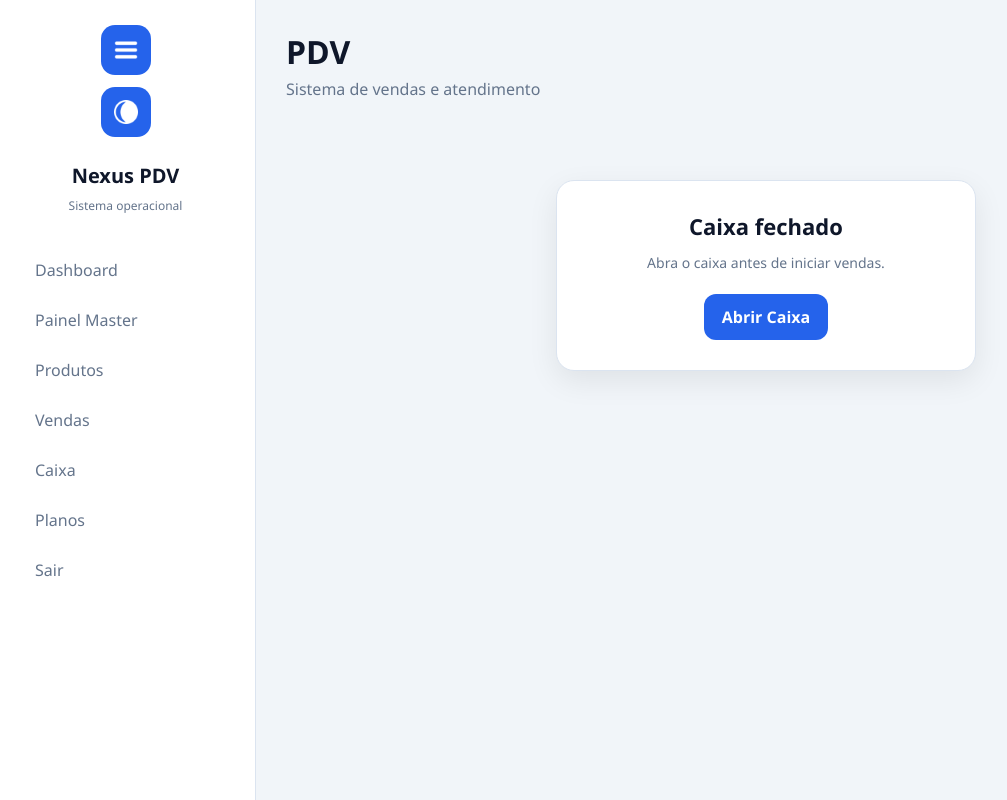
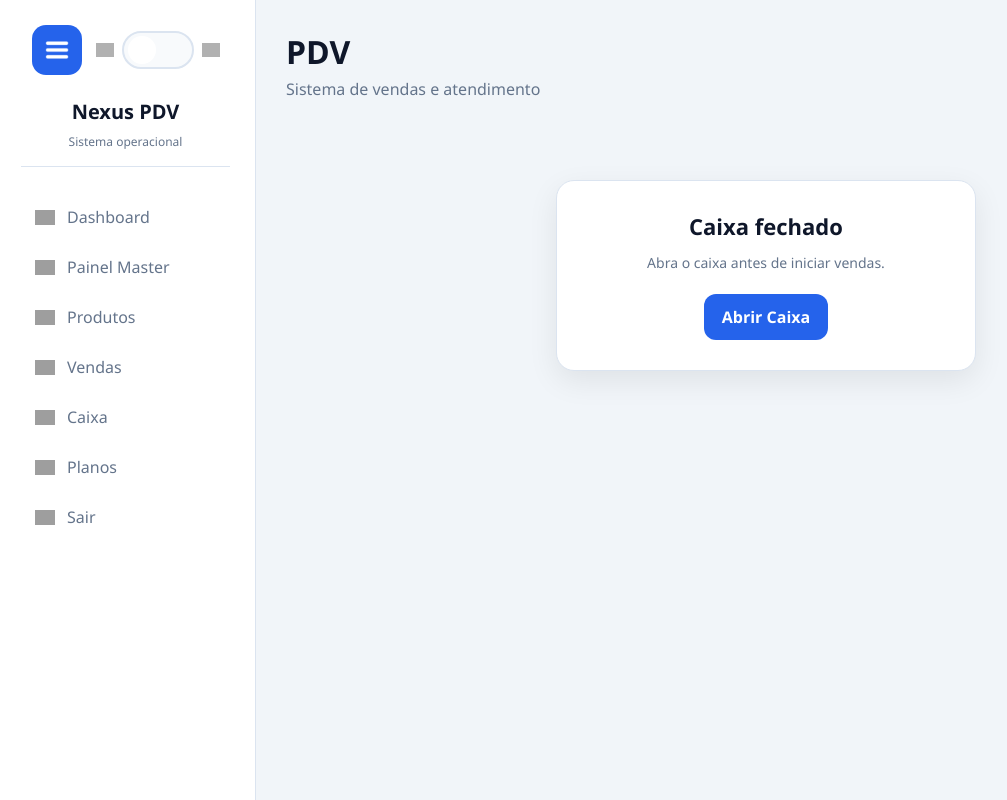
Before and after one commit to Tenorio7z/sistema-vendas, a Flask app: page /vendas in a window 1280 px wide. Shown: the whole page, without its empty margins (4-1011 px from the left). Run offline with Flask 3, Linux system fonts and the light colour scheme; a user stored in the database is signed in; data that the repository does not hold is empty; some libraries are stand-ins or nearby versions; grey boxes are pictures that could not be loaded.

Commit message:
Atualização Interface

```diff
--- a/static/css/base.css
+++ b/static/css/base.css
@@ -89,54 +89,117 @@ SIDEBAR
     z-index: 1000;
 }
 
-.sidebar h2 {
-    color: var(--text);
-}
-
-
-.sidebar nav {
-    margin-top: 25px;
-}
-
-.sidebar a {
-    display: block;
-
-    text-decoration: none;
-
-    color: var(--text-secondary);
-
-    padding: 14px;
-
-    border-radius: 12px;
-
-    transition: .3s;
-}
-
-.sidebar a:hover {
-    background: var(--card-hover);
-    color: var(--text);
-}
+/* TOPO */
 
 .sidebar-top {
     width: 100%;
-    margin-bottom: 30px;
+    margin-bottom: 25px;
 }
 
 .sidebar-header {
     display: flex;
     flex-direction: column;
     align-items: center;
-    gap: 25px;
+    gap: 18px;
 }
+
+/* MENU + SWITCH */
 
 .sidebar-actions {
     display: flex;
-    flex-direction: column;
-    gap: 12px;
+    align-items: center;
+    justify-content: center;
+    gap: 14px;
 }
+
+/* BOTÃO MENU */
+
+.menu-toggle {
+    width: 50px;
+    height: 50px;
+    border: none;
+    border-radius: 14px;
+    background: var(--primary);
+    cursor: pointer;
+    display: flex;
+    align-items: center;
+    justify-content: center;
+    transition: .3s;
+}
+
+.menu-toggle img {
+    width: 24px;
+    height: 24px;
+    object-fit: contain;
+    transition: .3s;
+}
+
+.menu-toggle:hover {
+    background: var(--primary-hover);
+    transform: translateY(-2px);
+}
+
+.menu-toggle:hover img {
+    transform: scale(1.1);
+}
+
+/* WRAPPER DO SWITCH */
+
+.theme-wrapper {
+    display: flex;
+    align-items: center;
+    gap: 8px;
+}
+
+/* ÍCONES LATERAIS */
+
+.theme-side-icon {
+    width: 18px;
+    height: 18px;
+    object-fit: contain;
+    opacity: .8;
+    transition: .3s;
+}
+
+.theme-side-icon:hover {
+    opacity: 1;
+    transform: scale(1.1);
+}
+
+/* SWITCH */
+
+.theme-switch {
+    width: 72px;
+    height: 38px;
+    background: var(--card-hover);
+    border: 2px solid var(--border);
+    border-radius: 50px;
+    position: relative;
+    cursor: pointer;
+    display: flex;
+    align-items: center;
+    padding: 4px;
+    transition: .3s;
+}
+
+.switch-ball {
+    width: 28px;
+    height: 28px;
+    background: white;
+    border-radius: 50%;
+    transition: .35s ease;
+    transform: translateX(0);
+}
+
+body.dark .switch-ball {
+    transform: translateX(30px);
+}
+
+/* LOGO */
 
 .sidebar-logo {
     text-align: center;
+    margin-top: 5px;
 }
 
 .sidebar-logo h2 {
@@ -151,40 +214,50 @@ SIDEBAR
     color: var(--text-secondary);
 }
 
-.menu-toggle,
-.theme-toggle {
-    width: 50px;
-    height: 50px;
-    border: none;
-    border-radius: 14px;
-    background: var(--primary);
-    cursor: pointer;
+/* DIVISOR */
+
+.sidebar-divider {
+    width: 100%;
+    height: 1px;
+    background: var(--border);
+    margin-top: 15px;
+}
+
+/* LINKS */
+
+.sidebar nav {
+    margin-top: 20px;
+}
+
+.sidebar a {
     display: flex;
     align-items: center;
-    justify-content: center;
+    gap: 12px;
+    text-decoration: none;
+    color: var(--text-secondary);
+    padding: 14px;
+    border-radius: 12px;
     transition: .3s;
 }
 
-.menu-toggle img,
-.theme-toggle img {
-    width: 24px;
-    height: 24px;
+.sidebar a:hover {
+    background: var(--card-hover);
+    color: var(--text);
+}
+
+/* ÍCONES DOS LINKS */
+
+.nav-icon {
+    width: 20px;
+    height: 20px;
     object-fit: contain;
+    flex-shrink: 0;
     transition: .3s;
 }
 
-.menu-toggle:hover,
-.theme-toggle:hover {
-    background: var(--primary-hover);
-    transform: translateY(-2px);
+.sidebar a:hover .nav-icon {
+    transform: scale(1.08);
 }
-
-.menu-toggle:hover img,
-.theme-toggle:hover img {
-    transform: scale(1.1);
-}
-
-
 
 /* ==========================================
 SIDEBAR FECHADA
--- a/templates/layout.html
+++ b/templates/layout.html
@@ -41,9 +41,20 @@
                             <img id="menuIcon" src="/static/img/menu-aberto.png" alt="Menu">
                         </button>
 
-                        <button onclick="alternarTema()" class="theme-toggle">
-                            <img src="/static/img/DarkMode.png" alt="Tema">
-                        </button>
+                        <div class="theme-wrapper">
+
+                            <!-- Ícone LUA -->
+                            <img src="/static/icons/light.png" alt="Modo escuro" class="theme-side-icon">
+
+                            <!-- SWITCH -->
+                            <div class="theme-switch" onclick="alternarTema()">
+                                <div class="switch-ball"></div>
+                            </div>
+
+                            <!-- Ícone SOL -->
+                            <img src="/static/icons/dark.png" alt="Modo claro" class="theme-side-icon">
+
+                        </div>
 
                     </div>
 
@@ -54,21 +65,23 @@
 
                 </div>
 
+                <div class="sidebar-divider"></div>
+
             </div>
 
 
             <nav>
 
                 <a href="/dashboard">
-                    Dashboard
+                    <img src="/static/icons/dashboard.png" class="nav-icon" alt="">
+                    <span class="link-text">Dashboard</span>
                 </a>
 
                 {% if session["nivel"] == "gerente" %}
 
                 <a href="/perfis">
-
-                    Gerenciar Perfis
-
+                    <img src="/static/icons/perfis.png" class="nav-icon" alt="">
+                    <span class="link-text">Gerenciar Perfis</span>
                 </a>
 
                 {% endif %}
@@ -76,7 +89,8 @@
                 {% if session["nivel"] == "master" %}
 
                 <a href="/admin">
-                    Painel Master
+                    <img src="/static/icons/master.png" class="nav-icon" alt="">
+                    <span class="link-text">Painel Master</span>
                 </a>
 
                 {% endif %}
@@ -84,35 +98,39 @@
                 {% if session["nivel"] != "funcionario" %}
 
                 <a href="/produtos">
-                    Produtos
+                    <img src="/static/icons/produtos.png" class="nav-icon" alt="">
+                    <span class="link-text">Produtos</span>
                 </a>
 
                 {% endif %}
 
                 <a href="/vendas">
-                    Vendas
+                    <img src="/static/icons/vendas.png" class="nav-icon" alt="">
+                    <span class="link-text">Vendas</span>
                 </a>
 
                 <a href="/caixa">
-                    Caixa
+                    <img src="/static/icons/caixa.png" class="nav-icon" alt="">
+                    <span class="link-text">Caixa</span>
                 </a>
+
                 {% if session["nivel"] == "gerente" %}
 
                 <a href="/estatisticas">
-
-                    Estatísticas
-
+                    <img src="/static/icons/estatisticas.png" class="nav-icon" alt="">
+                    <span class="link-text">Estatísticas</span>
                 </a>
 
                 {% endif %}
 
                 <a href="/planos">
+                    <img src="/static/icons/planos.png" class="nav-icon" alt="">
+                    <span class="link-text">Planos</span>
+                </a>
 
-                    Planos
-
-                </a>
                 <a href="/logout">
-                    Sair
+                    <img src="/static/icons/sair.png" class="nav-icon" alt="">
+                    <span class="link-text">Sair</span>
                 </a>
 
             </nav>
@@ -163,6 +181,7 @@
         const toggle = document.getElementById("toggleMenu")
         const sidebar = document.querySelector(".sidebar")
         const menuIcon = document.getElementById("menuIcon")
+        const switchBall = document.querySelector(".switch-ball")
 
         // aplica tema salvo ao carregar
         const temaSalvo = localStorage.getItem("tema")
@@ -171,6 +190,10 @@
             document.body.classList.add("dark")
         }
 
+        // posiciona a bolinha corretamente ao carregar
+        atualizarSwitch()
+
+        // atualiza ícones do sistema
         atualizarIcones(document.body.classList.contains("dark"))
 
         // sidebar toggle
@@ -193,27 +216,46 @@
 
         })
 
-
-
-
-        // função do tema (ÚNICA)
+        // alterna tema
         function alternarTema() {
 
             document.body.classList.toggle("dark")
 
             const isDark = document.body.classList.contains("dark")
 
-            localStorage.setItem("tema", isDark ? "dark" : "light")
+            localStorage.setItem(
+                "tema",
+                isDark ? "dark" : "light"
+            )
 
+            atualizarSwitch()
             atualizarIcones(isDark)
         }
 
+        // move a bolinha do switch
+        function atualizarSwitch() {
+
+            const isDark =
+                document.body.classList.contains("dark")
+
+            if (isDark) {
+                switchBall.style.transform =
+                    "translateX(30px)"
+            } else {
+                switchBall.style.transform =
+                    "translateX(0)"
+            }
+
+        }
 
         // troca ícones do sistema
         function atualizarIcones(isDark) {
 
             document.querySelectorAll(".icon-acao").forEach(img => {
-                img.src = isDark ? img.dataset.dark : img.dataset.light
+                img.src =
+                    isDark
+                        ? img.dataset.dark
+                        : img.dataset.light
             })
 
         }
--- a/templates/vendas.html
+++ b/templates/vendas.html
@@ -67,7 +67,7 @@
                 </span>
 
                 <span class="estoque">
-                    {{ produto["estoque"] }}
+                    Estoque: {{ produto["estoque"] }}
                 </span>
 
             </div>
```
Also changed, not shown: other parts of static/css/base.css (+36 -5 lines).
